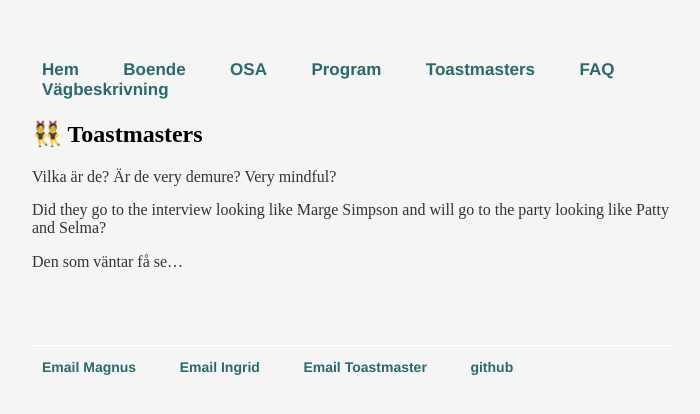
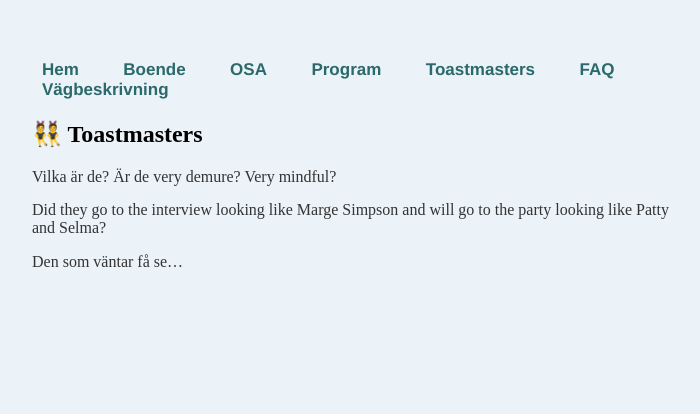
Before and after one commit to IngridOchMagnus/ingridochmagnus.github.io, a Jekyll site: the page built from toast.md, in a window 1280 px wide. Shown: the top 414 px of the page, without its empty margins (288-988 px from the left). Built offline with Jekyll 4.4.1, drawn with Linux system fonts in a browser that asks for light colours.

Commit message:
colour test

```diff
--- a/_layouts/default.html
+++ b/_layouts/default.html
@@ -43,13 +43,6 @@
     {{ content }}
 
 		</div><!-- /.container -->
-		<footer class="contact-nav">
-    		<ul>
-        		<li><a href="mailto:hansson.carl.magnus@gmail.com">Email Magnus</a></li>
-        		<li><a href="mailto:hansson.carl.magnus@gmail.com">Email Ingrid</a></li>
-        		<li><a href="mailto:hansson.carl.magnus@gmail.com">Email Toastmaster</a></li>
-        		<li><a href="https://github.com/HanssonMagnus">github</a></li>
-			</ul>
-		</footer>
+
 	</body>
 </html>
--- a/css/main.css
+++ b/css/main.css
@@ -13,7 +13,7 @@
 :root {
     --scroll-color: #FF6F61;      /* fun coral for scrollbar thumb */
     --code-bg-color: #FFFFFF;     /* white for code blocks */
-    --body-color: #F5F5F5;        /* light grey for background */
+    --body-color: #ebf3f9;        /* light grey for background */
     --pale-cyan: #6ABEA7;         /* mint green for links */
     --highlight-color: #FF9F80;   /* light coral for hover effects */
     --text-color: #002147;        /* dark grey for text color: #999; */
```
